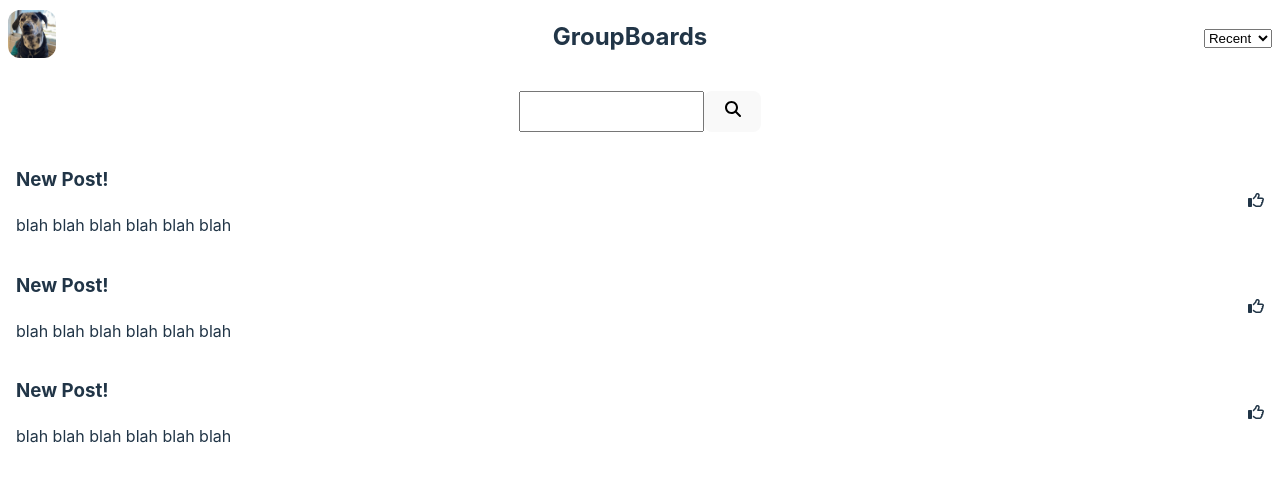
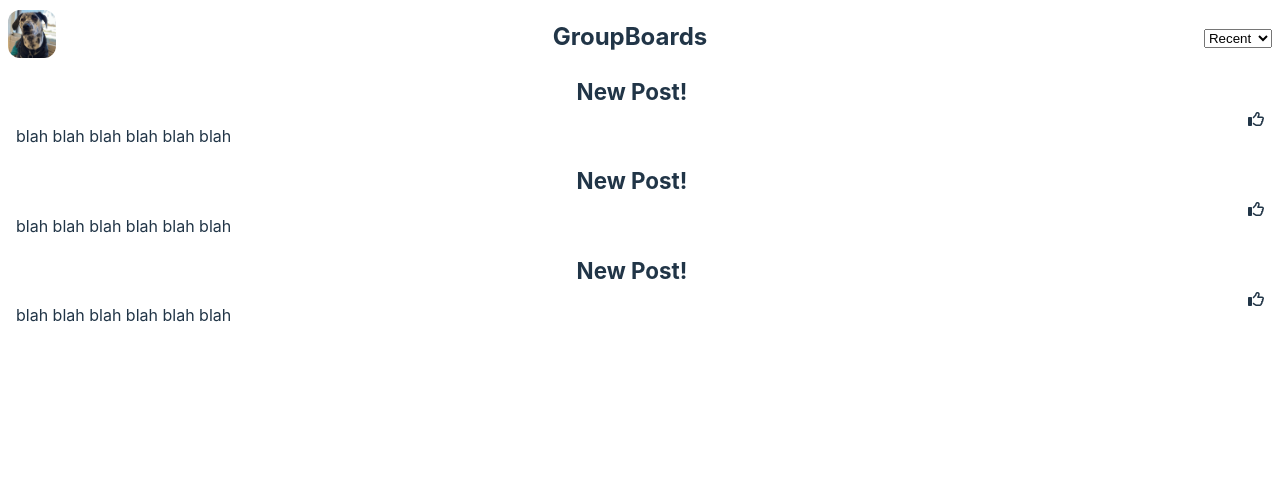
Before and after one commit to w3dd1e/groupomania-client, a React (Vite) app: page / in a window 1280 px wide. Shown: the top 482 px of the page. Built offline with nearby package versions, Linux system fonts and the light colour scheme.

Commit message:
Remove unused listOptions variable and fix key issue in Posts component

```diff
--- a/src/App.jsx
+++ b/src/App.jsx
@@ -4,7 +4,6 @@ import Posts from './components/Posts';
 import ProfileIcon from './components/ProfileLink';
 import Filter from './components/Filter';
 import './App.css';
-const listOptions = [Recent, Popular];
 
 function App() {
 	return (
--- a/src/components/Posts.jsx
+++ b/src/components/Posts.jsx
@@ -10,7 +10,7 @@ function Posts() {
 		<div className='board'>
 			{posts.map((post) => {
 				return (
-					<div className='post' key={posts[i]}>
+					<div className='post' key={posts[post]}>
 						<div className='postInfo'>
 							<h2>{post.title}</h2>
 							<p>{post.body}</p>
--- a/src/main.jsx
+++ b/src/main.jsx
@@ -1,10 +1,10 @@
 import React from 'react';
 import ReactDOM from 'react-dom/client';
-import Search from './components/Search.jsx';
+import App from './App';
 import './index.css';
 
 ReactDOM.createRoot(document.getElementById('root')).render(
 	<React.StrictMode>
-		<Search />
+		<App />
 	</React.StrictMode>
 );
```
